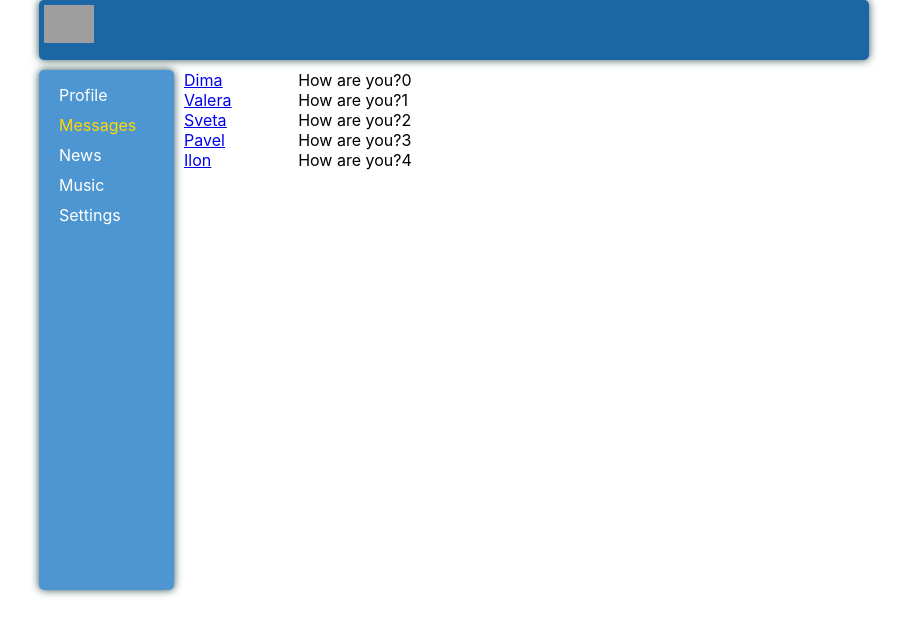
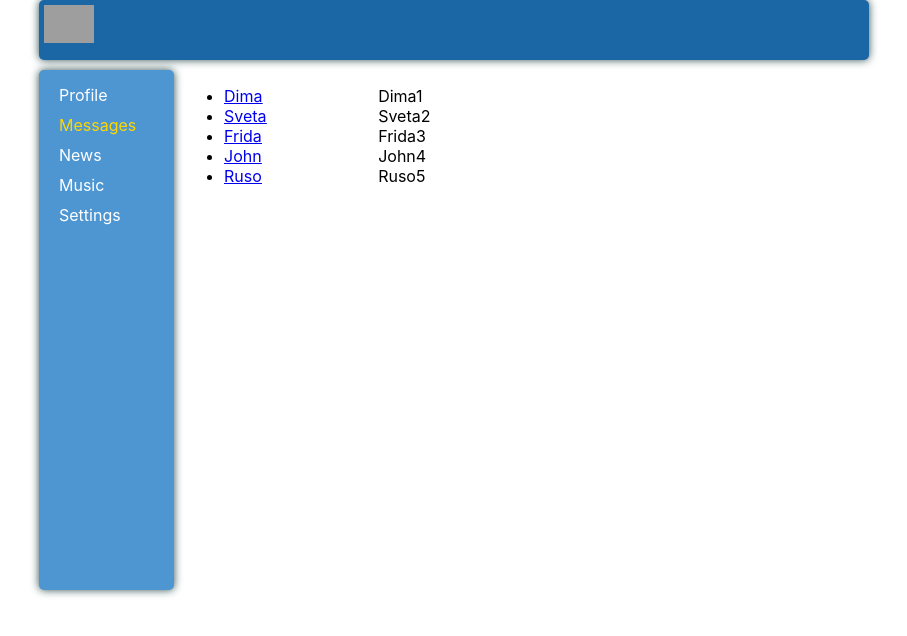
Before and after one commit to SergeyichNik/socialNetwork_Ts, a React (Create React App) app: page /Dialogs in a window 1280 px wide. Shown: the top 636 px of the page, without its empty margins (186-1093 px from the left). Built offline with nearby package versions, Linux system fonts and the light colour scheme; grey boxes are pictures that could not be loaded.

Commit message:
all data in index.tsx replace

```diff
--- a/src/App.tsx
+++ b/src/App.tsx
@@ -9,16 +9,27 @@ import {Route, Routes} from "react-router-dom";
 import {Music} from "./conponents/Music/Music";
 import {News} from "./conponents/News/News";
 import {Settings} from "./conponents/Settings/Settings";
+import {dialogsDataType, messagesDataType, PostDataType} from "./index";
 
-function App() {
+
+type propsType = {
+    postData: PostDataType[],
+    dialogsData: dialogsDataType[],
+    messagesData: messagesDataType[]
+}
+
+
+function App(props: propsType) {
+    const {postData, dialogsData, messagesData} = props
     return (
         <div className='app-wrapper'>
             <Header/>
             <Navigation/>
             <div className='app-wrapper-content'>
                 <Routes>
-              <Route path={'/Dialogs'} element={<Dialogs/>}/>
-              <Route path={'/Profile'} element={<Profile/>}/>
+                    <Route path={'/Dialogs'}
+                           element={<Dialogs dialogsData={dialogsData} messagesData={messagesData}/>}/>
+                    <Route path={'/Profile'} element={<Profile postData={postData}/>}/>
                     <Route path={'/News'} element={<News/>}/>
                     <Route path={'/Music'} element={<Music/>}/>
                     <Route path={'/Settings'} element={<Settings/>}/>
@@ -30,7 +41,4 @@ function App() {
 }
 
 
-
-
-
 export default App;
--- /dev/null
+++ b/src/conponents/Dialogs/DialogItem/DialogsItem.tsx
@@ -0,0 +1,16 @@
+import React from "react";
+import classes from "../Dialogs.module.css";
+import {NavLink} from "react-router-dom";
+
+type DialogsItemType = {
+    name: string,
+    id: number
+}
+
+export const DialogsItem: React.FC<DialogsItemType> = ({name, id}) => {
+    return (
+        <li key={id} className={classes.dialog + ' ' + classes.active}>
+            <NavLink to={`/Dialogs/${id}`}>{name}</NavLink>
+        </li>
+    )
+}
--- a/src/conponents/Dialogs/Dialogs.tsx
+++ b/src/conponents/Dialogs/Dialogs.tsx
@@ -1,47 +1,34 @@
 import classes from "./Dialogs.module.css";
-import {NavLink} from "react-router-dom";
 import React from "react";
+import {Message} from "./Message/Message";
+import {DialogsItem} from "./DialogItem/DialogsItem";
+import {dialogsDataType, messagesDataType} from "../..";
 
-type DialogsItemType = {
-    name: string,
-    id: number
+
+type propsType = {
+    dialogsData: dialogsDataType[],
+    messagesData: messagesDataType[]
 }
 
-type MessageType = {
-    message: string
-}
 
-const DialogsItem: React.FC<DialogsItemType> = ({name, id}) => {
+export const Dialogs = (props: propsType) => {
+    const {dialogsData, messagesData} = props
     return (
-        <div className={classes.dialog + ' ' + classes.active}>
-            <NavLink to={`/Dialogs/${id}`}>{name}</NavLink>
+        <div className={classes.dialogs}>
+            <ul className={classes.dialogsItems}>
+                {dialogsData.map((item) => {
+                    return (
+                        <DialogsItem name={item.name} id={item.id}/>
+                    )
+                })}
+            </ul>
+            <ul className={classes.messages}>
+                {messagesData.map((item) => {
+                    return (
+                        <Message message={item.message} id={item.id}/>
+                    )
+                })}
+            </ul>
         </div>
     )
 }
-
-const Message: React.FC<MessageType> = ({message})=> {
-    return <div className={classes.message}>{message}</div>
-}
-
-export const Dialogs = () => {
-    return (
-        <div className={classes.dialogs}>
-            <div className={classes.dialogsItems}>
-                <DialogsItem name={'Dima'} id={0}/>
-                <DialogsItem name={'Valera'} id={1}/>
-                <DialogsItem name={'Sveta'} id={2}/>
-                <DialogsItem name={'Pavel'} id={3}/>
-                <DialogsItem name={'Ilon'} id={4}/>
-            </div>
-            <div className={classes.messages}>
-                <Message message={'How are you?0'}/>
-                <Message message={'How are you?1'}/>
-                <Message message={'How are you?2'}/>
-                <Message message={'How are you?3'}/>
-                <Message message={'How are you?4'}/>
-
-            </div>
-
-        </div>
-    )
-}
--- /dev/null
+++ b/src/conponents/Dialogs/Message/Message.tsx
@@ -0,0 +1,11 @@
+import React from "react";
+import classes from "../Dialogs.module.css";
+
+type MessageType = {
+    message: string,
+    id: number
+}
+
+export const Message: React.FC<MessageType> = ({message, id}) => {
+    return <ul key={id} className={classes.message}>{message}</ul>
+}
--- a/src/conponents/Profile/MyPosts/MyPosts.tsx
+++ b/src/conponents/Profile/MyPosts/MyPosts.tsx
@@ -2,9 +2,17 @@ import React from "react";
 import classes from "./MyPosts.module.css";
 import Post from "./Post/Post";
 
+type PostDataType = {
+    id: number,
+    message: string,
+    likesCount: number
+}
+type propsType = {
+    postData: PostDataType[]
+}
 
-
-const MyPosts = () => {
+export const MyPosts = (props: propsType) => {
+    const {postData} = props
     return (
         <div>
             My posts
@@ -13,11 +21,12 @@ const MyPosts = () => {
                 <button>Add post</button>
             </div>
             <div className={classes.posts}>
-                <Post message ={'hi'}/>
-                <Post message={'how are you'}/>
+                {postData.map((item: PostDataType) => {
+                    return(
+                        <Post message={item.message} id={item.id} likes={item.likesCount}/>
+                    )
+                })}
             </div>
         </div>
     )
 }
-
-export default MyPosts;
--- a/src/conponents/Profile/MyPosts/Post/Post.tsx
+++ b/src/conponents/Profile/MyPosts/Post/Post.tsx
@@ -3,15 +3,17 @@ import React from "react";
 
 type textMess = {
     message: string
+    id: number
+    likes: number
 }
 
 const Post = (props: textMess) => {
     return(
-        <div className={classes.item}>
+        <div key={props.id} className={classes.item}>
             <img src='https://www.pngall.com/wp-content/uploads/12/Avatar-Profile.png' alt='avatar'/>
             {props.message}
             <div>
-                <span>like</span>
+                <span>{`likes ${props.likes}`}</span>
             </div>
         </div>
     )
--- a/src/conponents/Profile/Profile.tsx
+++ b/src/conponents/Profile/Profile.tsx
@@ -1,14 +1,24 @@
 import React from "react";
 import classes from './Profile.module.css';
-import MyPosts from "./MyPosts/MyPosts";
+import {MyPosts} from "./MyPosts/MyPosts";
 import {ProfileInfo} from "./ProfileInfo/ProfileInfo";
 
-const Profile = () => {
+type PostDataType = {
+    id: number,
+    message: string,
+    likesCount: number
+}
+type propsType = {
+    postData: PostDataType[]
+}
+
+const Profile = (props: propsType) => {
+    const {postData} = props
     return (
         <div>
 
             <ProfileInfo/>
-            <MyPosts/>
+            <MyPosts postData={postData}/>
 
         </div>
     )
--- a/src/index.tsx
+++ b/src/index.tsx
@@ -5,11 +5,54 @@ import App from './App';
 import reportWebVitals from './reportWebVitals';
 import {BrowserRouter} from "react-router-dom";
 
+export type PostDataType = {
+    id: number,
+    message: string,
+    likesCount: number
+}
+
+let postData = [
+    {id: 0, message: 'my first post', likesCount: 12},
+    {id: 1, message: 'my second post', likesCount: 5},
+    {id: 2, message: 'my third post', likesCount: 11},
+]
+
+
+export type dialogsDataType = {
+    id: number,
+    name: string
+}
+
+let dialogsData = [
+    {id: 0, name: 'Dima'},
+    {id: 1, name: 'Sveta'},
+    {id: 2, name: 'Frida'},
+    {id: 3, name: 'John'},
+    {id: 4, name: 'Ruso'}
+]
+
+export type messagesDataType = {
+    id: number
+    message: string
+}
+
+
+let messagesData = [
+    {id: 0, message: 'Dima1'},
+    {id: 1, message: 'Sveta2'},
+    {id: 2, message: 'Frida3'},
+    {id: 3, message: 'John4'},
+    {id: 4, message: 'Ruso5'}
+]
+
+
 ReactDOM.render(
-  <BrowserRouter>
-      <App/>
-  </BrowserRouter>,
-  document.getElementById('root')
+    <BrowserRouter>
+        <App postData={postData}
+             dialogsData={dialogsData}
+             messagesData={messagesData}/>
+    </BrowserRouter>,
+    document.getElementById('root')
 );
 
 // If you want to start measuring performance in your app, pass a function
```
Lines whose indentation alone changed are shown as unchanged.
